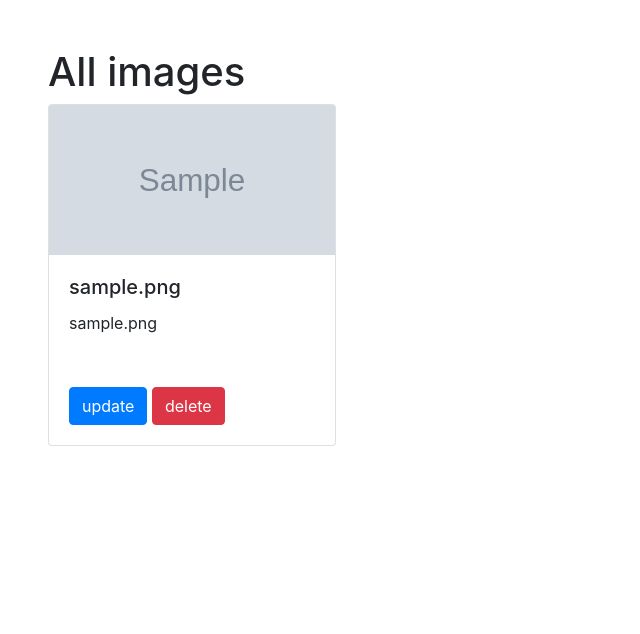
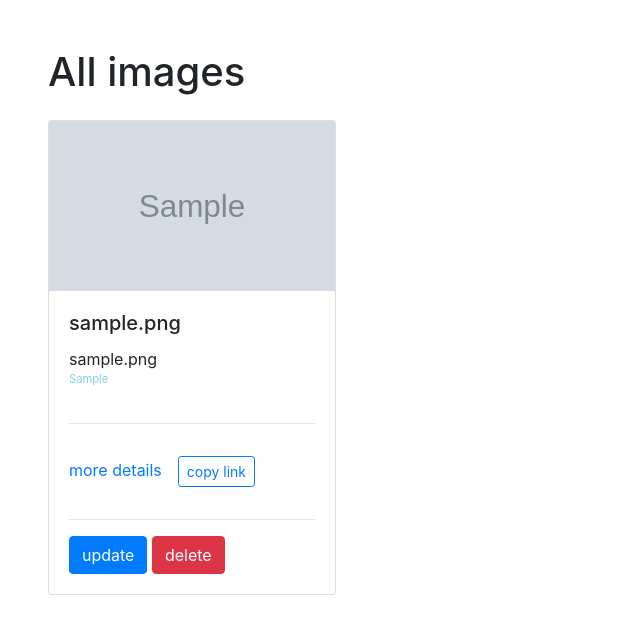
Before and after one commit to haimy254/gallary, a Django app: page /show_images/ in a window 1280 px wide. Shown: the part 56-690 px from the top of the page, without its empty margins (0-640 px from the left). Run offline with Django 4.2, Linux system fonts and the light colour scheme; tables that the repository leaves empty hold one stand-in row (values such as "Sample post"); grey boxes marked "Sample" are stand-in pictures; parts of the project's set-up code (start-up, migrations or seed data) failed here and were passed over; some libraries are stand-ins or nearby versions.

Commit message:
added copy and details

```diff
--- a/pics/static/css/index.css
+++ b/pics/static/css/index.css
@@ -0,0 +1,49 @@
+.image-details-overlay {
+  width: 100%;
+  height: 100vh;
+  position: fixed;
+  background: rgba(0, 0, 0, 0.4);
+  z-index: 50;
+  padding: 2rem;
+  min-height: 100vh;
+  margin-left: -2rem;
+  top: 0;
+  display: flex;
+  align-items: center;
+  justify-content: center;
+}
+
+.image-details {
+  background: #fff;
+  padding: 3rem;
+}
+
+#close-btn {
+  font-size: 1.5rem;
+  background: rgb(65, 93, 255);
+  display: flex;
+  justify-content: center;
+  align-items: center;
+  width: 50px;
+  height: 50px;
+  color: #000;
+  cursor: pointer;
+}
+
+.hide {
+  display: none;
+}
+
+.background{
+background-image: url("images.jpeg");
+  width: 100%;
+  height: 100vh;
+  background-size: cover;
+  background-position: center;
+  background-repeat: no-repeat;
+}
+#card-subtext {
+  font-size: 0.7rem;
+  color: skyblue;
+  display: block;
+}
--- a/pics/static/js/main.js
+++ b/pics/static/js/main.js
@@ -4,6 +4,65 @@ $(document).ready(function () {
   for (var i = 0; i < imageCards.length; i++) {
     imageCards[i].addEventListener("click", function (e) {
       var title = this.querySelector(".card-title").textContent;
+      var description = this.querySelector(".card-text").textContent;
+      var location = this.querySelector("#card-subtext").textContent;
+      var thumbnailUrl =
+        this.querySelector(".card-img-top").getAttribute("src");
+
+      //setting of overlay items
+      var img = document.getElementById("image-details-img");
+      img.setAttribute("src", thumbnailUrl);
+
+      var imgDetailsName = document.getElementById("image-details-name");
+      imgDetailsName.textContent = title;
+
+      var imgDetailsDescription = document.getElementById(
+        "image-details-description"
+      );
+      imgDetailsDescription.textContent = description;
+
+      var imgDetailsLocation = document.getElementById(
+        "image-details-location"
+      );
+      imgDetailsLocation.textContent = location;
+
+      //show the overlay
+      var imgDetailsOverlay = document.getElementById("image-details-overlay");
+      imgDetailsOverlay.classList.remove("hide");
+    });
+  }
+
+  var closebtn = document.getElementById("close-btn");
+  closebtn.addEventListener("click", function () {
+    var imgDetailsOverlay = document.getElementById("image-details-overlay");
+    imgDetailsOverlay.classList.add("hide");
+  });
+
+  //copy functionality
+
+  function copyToClipboard(element) {
+    var $temp = $("<input>");
+    $("body").append($temp);
+    $temp.val($(element).text()).select();
+    document.execCommand("copy");
+    $temp.remove();
+
+    return true;
+  }
+
+  var copyBtns = document.querySelectorAll(".copy-btn");
+  for (var i = 0; i < copyBtns.length; i++) {
+    copyBtns[i].addEventListener("click", function (e) {
+      var imgDetailsOverlay = document.getElementById("image-details-overlay");
+      imgDetailsOverlay.classList.add("hide");
+
+      if (copyToClipboard(this.parentNode.querySelector(".copy-target"))) {
+        this.innerHTML = "copied";
+
+        setTimeout(function () {
+          e.target.innerHTML = "copy link";
+        }, 2000);
+      }
     });
   }
 });
--- /dev/null
+++ b/pics/templates/details.html
@@ -0,0 +1,3 @@
+{%extends 'base.html%} {%block 'content'%}
+<h1>{{selected_image.image_name}}</h1>
+{%endblock%}
--- a/pics/templates/show_images.html
+++ b/pics/templates/show_images.html
@@ -5,19 +5,39 @@
 {%if all_images%}
 <div class="row">
   {%for image in all_images%}
-  <div class="col-md-3 col-sm-6">
+  <div class="image-details-overlay hide" id="image-details-overlay">
+    <p id="close-btn">&#215;</p>
+    <div class="image-details">
+      <img src="" alt="" id="image-details-img" style="max-width: 600px" />
+      <h4 id="image-details-name"></h4>
+      <hr />
+      <p id="image-details-description"></p>
+      <p id="image-details-location"></p>
+    </div>
+  </div>
+  <div class="col-md-3 col-sm-6 my-3">
     <div class="card image-card" style="width: 18rem">
       <img
         class="card-img-top"
         src="{{image.image.url}}"
         alt="Card image cap"
-        style="cursor: pointer; max-height: 150px; min-height: 150px"
+        style="cursor: pointer; max-height: 170px; min-height: 170px"
       />
       <div class="card-body">
         <h5 class="card-title">{{image.image_name}}</h5>
         <p class="card-text" style="max-height: 60px; min-height: 60px">
           {{image.image_description}}
+          <span id="card-subtext">{{image.location}}</span>
         </p>
+        <hr />
+        <div>
+          <a href="{% url 'home'%}details/{{image.id}}" class="copy-target"
+            >more details</a
+          ><span class="btn btn-outline-primary btn-sm m-3 copy-btn"
+            >copy link</span
+          >
+        </div>
+        <hr />
         <a href="{% url 'home'%}get_update/{{image.id}}" class="btn btn-primary"
           >update</a
         >
--- a/pics/urls.py
+++ b/pics/urls.py
@@ -9,6 +9,7 @@ urlpatterns = [
     path("",home_view,name='home'),
 	# path("search/",views.search_result, name="search_results"),
     path('show_images/',display_images,name='all_images'),
+    path('details/<int:image_id>',display_details,name='details'),
     path('get_update/<int:image_id>',get_update,name='get_update'),
     path('delete_image/<int:image_id>',delete_image,name='delete_image'),
 ]
--- a/pics/views.py
+++ b/pics/views.py
@@ -52,6 +52,16 @@ def post_update(request,image_id):
         images=Image.objects.all()
         return redirect ('show_images.html',{'all_images':images})
 
+def display_details(request,image_id):
+    image_id=int(image_id)
+
+    try:
+        image_sel=Image.objects.get(id =image_id)
+        return redirect('details.html',{'selected_image':image_sel})
+    except Image.DoesNotExist:
+        images=Image.objects.all()
+        return redirect ('show_images.html',{'all_images':images})
+
 
 
 def delete_image(request,image_id):
```
